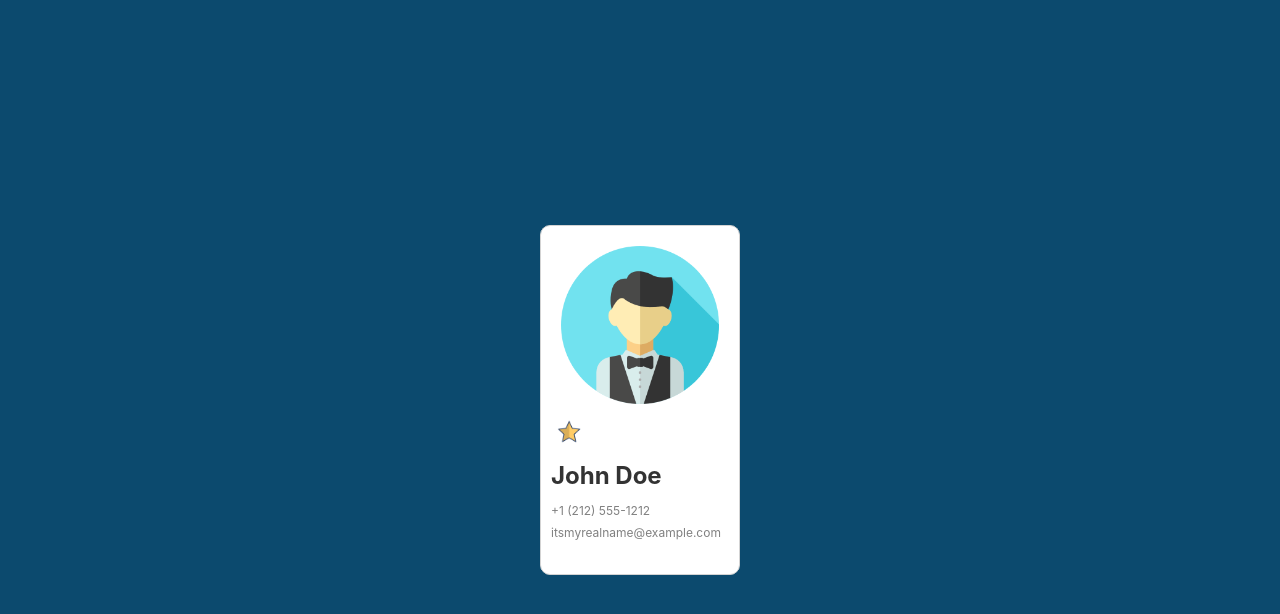
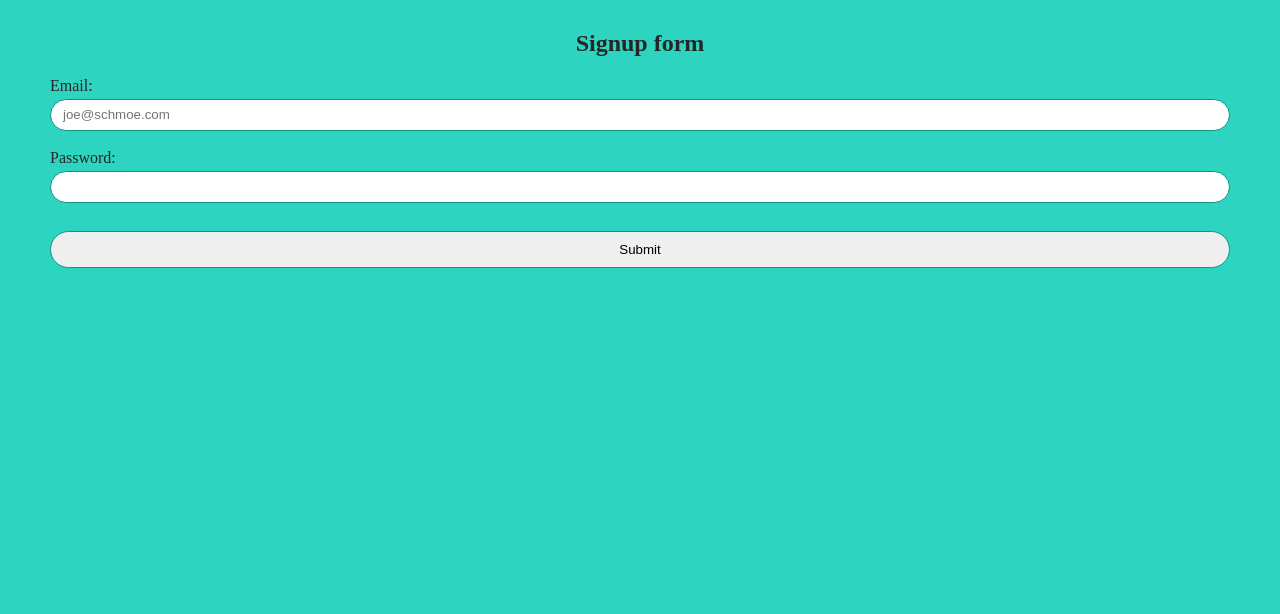
Before and after one commit to GaniyuSodiq/reactjs, a React (Vite) app in the folder 3-react-state/useState/: page / in a window 1280 px wide. Shown: the top 614 px of the page. Built offline with nearby package versions, Linux system fonts and the light colour scheme.

Commit message:
React 19 form action attri

```diff
--- a/3-react-state/useState/src/App.jsx
+++ b/3-react-state/useState/src/App.jsx
@@ -1,81 +1,53 @@
-import React from "react"
-import avatar from "./images/user.png"
-import starFilled from "./images/star-filled.png"
-import starEmpty from "./images/star-empty.png"
+import React from 'react';
+import ReactDOM from 'react-dom/client';
 
 export default function App() {
-  // we are holding this object in state
-  const [contact, setContact] = React.useState({
-    firstName: "John",
-    lastName: "Doe",
-    phone: "+1 (212) 555-1212",
-    email: "itsmyrealname@example.com",
-    isFavorite: true
-  })
 
-  // we want to click the star icon on the card and make it flip the is Favorite boolean value
-  // when the value is true, we display a filled star icon :starFilled
-  // and when false, an empty star icon : starEmpty
-  // we want the arial-pressed, arial-label, img src n alt to change...
-  // ...according to the value of isFavorite
+  // there is an attri called 'action' that we can add to a form
+  // this is where we tell the browser to send the form data to
+  // that location will process the data and return another html
+  // the onSubmit and its fn already does most of this on the client side for us
+  // but we found our self doing imperative stuff and React
+  // we can get rid of the onSubmit and handler
+  // and change the function to something more declarative like signUp()
+  // and bcs we can pass function to React 19 form action attrr, we'll pass signUp
+  // and the fn doesnt recieve an event bcs we are not handling an event
+  // it automatically recieves the formData
+
+  // Behind the scene, the action fn is going to prevent default for us
+  // provide the form data from the form DOM
+  // reset the form fields for us
+  // we dont need to speacify the method of post too
+  // so we dont need this imperative commands anymore, React 19 does these automatically
 
 
-  // first i use ternary to drop the image reference
-  let starIcon = contact.isFavorite ? starFilled : starEmpty
-
-  // the point of this app s to see how we can update our state
-  // if what is saved in the state is an object
-  /**
-   * We have setup our html markeup below to react to changes in our state
-   * the only thing we are missing is the user interactivity
-   * the goal to click the star icon and have it change the isFavorite value
-   * SOLUTION
-   * we will return a new object state that has all the prev object properties
-   * but overwrite the property we are changing with a new value
-   * NOTE: the extra () is for us to enjoy the hidden return kw in arrow fn
-   * setContact(prevContact => ({ ...prevContact, isFavorite: !prevContact.isFavorite}) )
-  */
-  function toggleFavorite() {
-    setContact(prevContact =>
-      ({ ...prevContact, isFavorite: !prevContact.isFavorite})
-    )
+  function signUp(formData) {
+    const email = formData.get("email")
+    // we are able to get the form data in a single line of code
+    console.log(email)
+      /**
+       * Challenge: get the password from the form too and log
+       * it to the console to be sure it came in correctly.
+      */
+    const password = formData.get("password")
+    console.log(password)
   }
 
   return (
-    <main>
-      <article className="card">
-        <img
-          src={avatar}
-          className="avatar"
-          alt="User profile picture of John Doe"
-        />
-        <div className="info">
-          <button
-            onClick={toggleFavorite}
-            /**
-            * the reason we are doing this extra work is to use React's declarative nature
-            * where the state that we are maintaining up above will be what determines the display...
-            * and the functionality of some of the elements on the page
-            */
-            aria-pressed={contact.isFavorite}
-            aria-label={contact.isFavorite ? "Remove from favorite" : "Add to favorite"}
-            className="favorite-button"
-          >
-            <img
+    <section>
+      <h1>Signup form</h1>
+      <form action={signUp}>
+        <label htmlFor="email">Email:</label>
+        <input id="email" type="email" name="email" placeholder="joe@schmoe.com" />
+        <br />
 
-              src={starIcon}
-              alt={contact.isFavorite ? "Filled star icon" : "empty star icon"}
-              className="favorite"
-            />
-          </button>
-          <h2 className="name">
-            {contact.firstName + " " + contact.lastName}
-          </h2>
-          <p className="contact">{contact.phone}</p>
-          <p className="contact">{contact.email}</p>
-        </div>
+        <label htmlFor="password">Password:</label>
+        <input id="password" type="password" name="password" />
+        <br />
 
-      </article>
-    </main>
+        <button>Submit</button>
+
+      </form>
+    </section>
   )
 }
--- a/3-react-state/useState/src/index.css
+++ b/3-react-state/useState/src/index.css
@@ -3,58 +3,44 @@
 }
 
 body {
-    background-color: #0C4A6E;
     margin: 0;
-    font-family: "Inter", sans-serif;
+    padding: 10px;
+    background-color: #2DD4BF;
+    color: #262626;
 }
 
-main {
-    height: 100vh;
-    display: flex;
-    justify-content: center;
-    align-items: center;
+h1 {
+    text-align: center;
 }
 
-.card {
-    background-color: white;
-    width: 200px;
-    border: 1px solid lightgray;
-    border-radius: 10px;
-    height: 350px;
+form {
+    padding-inline: 40px;
+    display: flex;
+    flex-direction: column;
 }
 
-.card .avatar {
-    width: 100%;
-    padding: 10%;
-    padding-bottom: 0;
+label {
+    margin-bottom: 4px;
 }
 
-.card .name {
-    margin-block: 13px;
-    color: #333333;
+input {
+    border-radius: 100px;
+    border: 1px solid #0D9488;
+    height: 2rem;
+    text-indent: 10px;
 }
 
-.card .info {
-    padding: 10px;
+button {
+    border-radius: 100px;
+    border: 1px solid #0D9488;
+    padding: 10px 30px;
+    cursor: pointer;
+    margin-top: 10px;
+    transition: all 0.1s ease-in-out;
 }
 
-.card .favorite {
-    width: 25px;
-    cursor: pointer;
+button:hover {
+    background-color: #115E59;
+    border-color: #042F2E;
+    color: white;
 }
-
-.card .contact {
-    font-size: 0.75rem;
-    color: gray;
-    margin-block: 7px;
-}
-
-.card .favorite-button {
-    border: none;
-    background: transparent;
-}
-
-.card .favorite-button:active {
-    transform: none;
-    box-shadow: none;
-}
```
Also changed, not shown: 1 other file (tests, documents, lock files or other folders).
